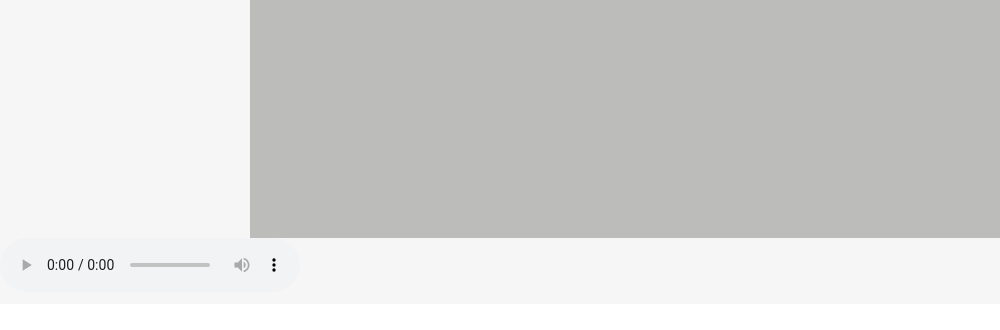
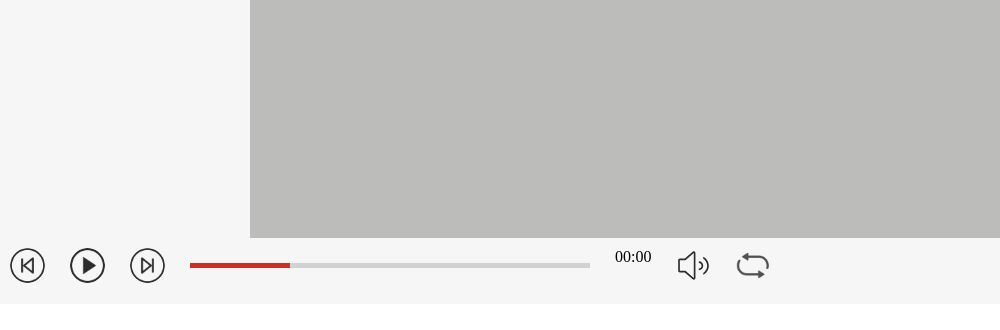
Before and after one commit to caoziyao/html5player, an Electron app: page musicplayer.html in a window 1000 px wide. Shown: the part 372-702 px from the top of the page. Drawn offline with Linux system fonts and the light colour scheme.

Commit message:
按钮css

```diff
--- a/main.js
+++ b/main.js
@@ -19,13 +19,13 @@ let mainWindow;
 
 function createWindow() {
     // 创建浏览器窗口。
-    mainWindow = new BrowserWindow({width: 1000, height: 680});
+    mainWindow = new BrowserWindow({width: 1000, height: 700});
 
     // 加载应用的 index.html。
     mainWindow.loadURL(`file://${__dirname}/musicplayer.html`);
 
     // 启用开发工具。
-    // mainWindow.webContents.openDevTools();
+    mainWindow.webContents.openDevTools();
 
     // 当 window 被关闭，这个事件会被触发。
     mainWindow.on('closed', () => {
--- a/musicplayer.html
+++ b/musicplayer.html
@@ -76,9 +76,37 @@
 
       <div class="footer">
         <div class="footer-control">
-          <audio  id="id-audio-player" controls="controls">
+          <audio  id="id-audio-player" >
             <source src="music/1.mp3" >
           </audio>
+        </div>
+
+        <div class="play-control">
+          <!--播放暂停按钮-->
+          <img src="static/icon/light/back.png" id="id-icon-play-back">
+          <img src="static/icon/light/play.png" id="id-icon-play">
+          <img src="static/icon/light/pause.png" id="id-icon-pause" class="hidden">
+          <img src="static/icon/light/forward.png" id="id-icon-play-forward">
+          <!--进度条-->
+          <div id="id-control-bar">
+            <span id="id-music-bar"></span>
+            <span id="id-played-bar"></span>
+          </div>
+          <!-- 播放时间 -->
+          <div class="play-time">
+            <span id="id-current-time">00:00</span>
+            <span id="id-total-time"></span>
+          </div>
+          <!--音量控制条-->
+          <div id="id-volume-bar" class='trans unvisi'>
+            <span id="id-total-volume" style="width:70px;"></span>
+            <span id="id-current-volume" style='width:10px'></span>
+          </div>
+          <img src="static/icon/light/volume.svg" id="id-icon-volume">
+          <img src="static/icon/light/mute.svg" id="id-icon-volume-mute" class="hidden">
+          <img src="static/icon/light/listcircle.png" id="id-icon-listcircle">
+          <img src="static/icon/light/singlecircle.png" id="id-icon-singlecircle" class="hidden">
+
         </div>
 
         <div class="footer-scroll">
--- a/static/css/master.css
+++ b/static/css/master.css
@@ -5,6 +5,10 @@
 
 body {
     /*width: 1200px;*/
+}
+
+.hidden {
+  display: none;
 }
 
 .music-body {
@@ -129,3 +133,47 @@ ul li {
   height: 66px;
   background-color: #f6f6f6;
 }
+
+
+/* ctrol */
+.play-control {
+  padding-top: 10px;
+  padding-bottom: 10px;
+  padding-left: 10px;
+  display: flex;
+}
+.play-control img {
+  width: 35px;
+  height: 35px;
+  border-radius: 50%;
+  margin-right: 25px;
+}
+
+#id-control-bar {
+  width: 400px;
+  height: 5px;
+  margin-top: 15px;
+  margin-right: 25px;
+}
+
+#id-music-bar {
+  display: inline-block;
+  width: 400px;
+  background-color: #afafaf;
+  height: 5px;
+  opacity:0.5;
+  position: absolute;
+}
+
+#id-played-bar {
+  display: inline-block;
+  width: 100px;
+  height: 5px;
+  background-color: #c93027;
+  z-index: 2;
+  position: absolute;
+}
+
+.play-time {
+  margin-right: 25px;
+}
```
Also changed, not shown: static/icon/light/back.png (renamed from static/icon/淡色/上一首.png), static/icon/light/back.svg (renamed from static/icon/淡色/上一首.svg), static/icon/light/forward.png (renamed from static/icon/淡色/下一首.png), static/icon/light/forward.svg (renamed from static/icon/淡色/下一首.svg), static/icon/light/listcircle.png (renamed from static/icon/淡色/列表循环.png), static/icon/light/mute.svg (renamed from static/icon/淡色/静音.svg), static/icon/light/pause.png (renamed from static/icon/淡色/暂停.png), static/icon/light/pause.svg (renamed from static/icon/淡色/暂停.svg), static/icon/light/play.png (renamed from static/icon/淡色/播放.png), static/icon/light/play.svg (renamed from static/icon/淡色/播放.svg), static/icon/light/singlecircle.png (renamed from static/icon/淡色/单曲循环.png), static/icon/light/volume.svg (renamed from static/icon/淡色/音量.svg), static/icon/loop.png (renamed from static/icon/单曲循环.png), static/icon/静音.png (deleted), 2 other files.
